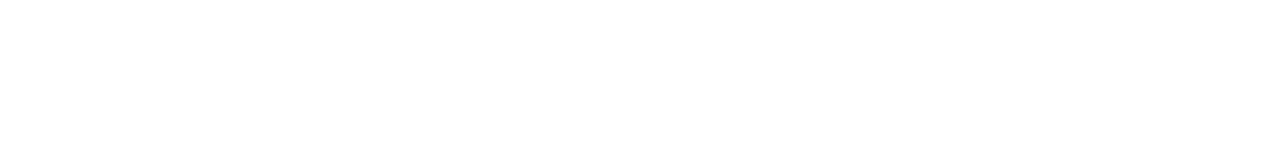
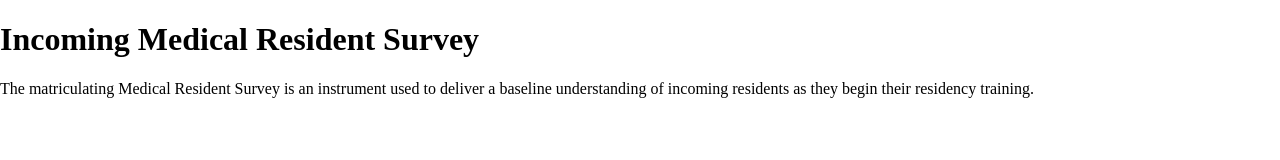
Before and after one commit to metaversejunkie/survey-form, a plain HTML site: page index.html in a window 1280 px wide. Drawn offline with Linux system fonts and the light colour scheme.

Commit message:
feat: added div element and form element to the body

```diff
--- a/index.html
+++ b/index.html
@@ -2,10 +2,17 @@
 <html lang="en">
     <header>
         <meta charset="UTF-8">
-        <link ref="stylesheet" type="text/css" href="style.css">
+        <link rel="stylesheet" type="text/css" href="style.css">
         <title>Medical Resident Survey</title>
     </header>
     <body>
+        <div>
+            <h1>Incoming Medical Resident Survey</h1>
+            <p>The matriculating Medical Resident Survey is an instrument used to deliver a baseline understanding of incoming residents as they begin their residency training.</p>
+        </div>
+        <form method="post" action="https://register-demo.freecodecamp.org">
+
+        </form>
 
     </body>
     <footer>
```
